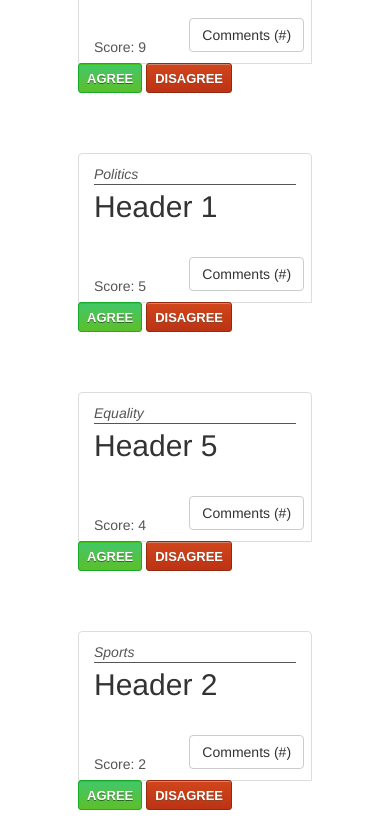
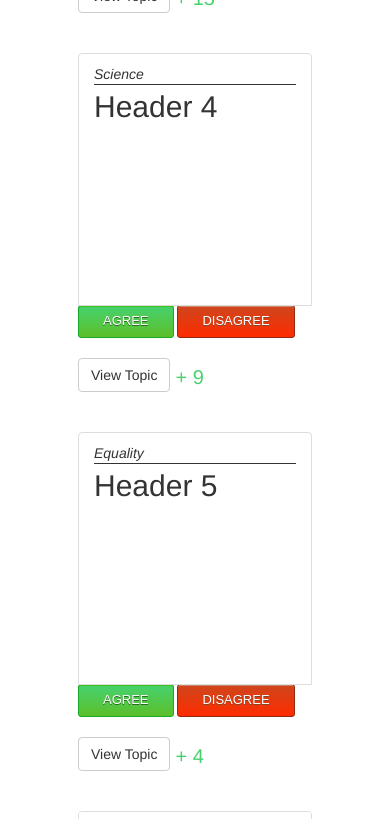
Before and after one commit to ShawnDhaliwal/debates-MEAN, a website: page index.html in a window 390 px wide. Shown: the part 633-1452 px from the top of the page. Drawn offline with nearby package versions, Linux system fonts and the light colour scheme.

Commit message:
Fixed style issues on mobile and small screen sizes

```diff
--- a/app/controllers/custom-controller.js
+++ b/app/controllers/custom-controller.js
@@ -6,10 +6,11 @@ app.controller('signup-controller', function($scope) {
 app.controller('login-controller', function($scope) {
 });
 
+
 app.controller('topics-controller', function($scope) {
 	$scope.topics = [
-	  {title: 'Header 1', score: 5, category: 'Politics'},
-	  {title: 'Header 2', score: 2, category: 'Sports'},
+	  {title: 'Header 1Header 1Header 1Header 1Header 1Header 1Header 1Header 1Header 1Header 1Header 1Header 1', agree: 3, disagree: 3, score: 0, category: 'Politics'},
+	  {title: 'HeaderHeaderHeaderHeaderHeaderHeaderHeaderHeaderHeaderHeaderHeaderHeader', score: 2, category: 'Sports'},
 	  {title: 'Header 3', score: 15, category: 'News'},
 	  {title: 'Header 4', score: 9, category: 'Science'},
 	  {title: 'Header 5', score: 4, category: 'Equality'}
@@ -18,4 +19,12 @@ app.controller('topics-controller', function($scope) {
 	  $scope.topics.push({title: $scope.topic.title, score: 0, category: $scope.topic.category});
 	  swal("Topic Created","","success");
 	};
+	$scope.incrementAgree = function(topic) {
+  		topic.score += 1;
+  		topic.agree += 1;
+	};
+	$scope.incrementDisagree = function(topic) {
+  		topic.score -= 1;
+  		topic.disagree += 1;
+	};
 });
--- a/index.html
+++ b/index.html
@@ -51,7 +51,7 @@
 			    <div class="modal-dialog">
 				    <form class="form-horizontal" ng-submit="addTopic()">
 
-			      <!-- Modal content-->
+				      	<!-- Modal content Add Topic-->
 				    	<div class="modal-content">
 				        <div class="modal-header">
 				          <button type="button" class="close" data-dismiss="modal">&times;</button>
@@ -59,28 +59,28 @@
 				        </div>
 				        <div class="modal-body">
 					    	<div class="control-group">
-				      		<!-- Username -->
 					      		<label class="control-label"  for="username">Title</label>
 					      		<div class="controls">
 					        		<input type="text" ng-model="topic.title" placeholder="" class="input-xlarge" required>
 					      		</div>
 					    	</div>
-
 						    <div class="control-group">
-				      <!-- Password -->
 						    	<label class="control-label"  for="catgeory">Category</label>
 						    	<div class="controls">
-				        <input type="text" ng-model="topic.category" placeholder="" class="input-xlarge" required>
+						    		<select required ng-model="topic.category">
+						    		  	<option value=""></option>
+										<option value="milk">Sports</option>
+										<option value="news">News</option>
+										<option value="science">Science</option>
+										<option value="politics">Politics</option>
+									</select>
 						    	</div>
 						    </div>
-
 						    <div class="control-group">
-				      <!-- Button -->
 						      <div class="controls">
 						        <button class="btn btn-info btn-md" type="submit">Submit</button>
 						      </div>
 						    </div>
-				  {{topic.title}}
 					</form>
 			        </div>
 			        <div class="modal-footer">
@@ -207,22 +207,30 @@
 		</nav>
 		<!-- End Navbar -->
 		<!-- Topic List -->
+		<dic class="topic-background">
 		<div class="topics">
 			<div ng-repeat="topic in topics | orderBy: '-score'">
 	  			<div class="list-group">
-				  <a href="#" class="list-group-item list-group-item-action">
+				  <div class="list-group-item list-group-item-action">
 				  	<p class="topic-category">{{topic.category}}</p>
 				    <h2 class="list-group-item-heading">{{topic.title}}</h2>
-				    <span class="score">Score: {{topic.score}}</span>
-				    <div class="comments-button">
-				    	<button type="button" class="btn btn-default">Comments (#)</button>
 				  </div>
-				  </a>
-				  <a href="#" class="vote-yes-button">AGREE</a>
-				  <a href="#" class="vote-no-button">DISAGREE</a>
+				  <span class = "agree-button">
+					  <button type="button" class="btn btn-default" ng-click="incrementAgree(topic)">AGREE</button>
+				  </span>
+				  <span class= "disagree-button">
+					  <button type="button" class="btn btn-default" ng-click="incrementDisagree(topic)">DISAGREE</button>
+				  </span>
+				  <span class="view-button-score">
+				  	<button type="button" class="btn btn-default">View Topic</button>
+				  	<span class="score-pos" ng-show="topic.score > 0">+ {{topic.score}}</span>
+				  	<span class="score-neu" ng-show="topic.score == 0"> {{topic.score}}</span>
+				  	<span class="score-neg" ng-show="topic.score < 0"> {{topic.score}}</span>
+				  </span>
 				</div>
   			</div>
 		</div>
+		</dic>
 		<!-- End Topic Lists -->
 	</body>
 </html>
--- a/package.json
+++ b/package.json
@@ -1,4 +1,3 @@
-
 {
   "name": "debatenow",
   "main": "server.js",
@@ -7,7 +6,7 @@
     "body-parser": "~1.9.2",
     "express": "~4.9.8",
     "jwt-simple": "^0.3.1",
-    "mongoose": "~4.2.4",
+    "mongoose": "^4.2.10",
     "morgan": "~1.5.0",
     "passport": "^0.3.0",
     "passport-jwt": "^1.2.1"
--- a/public/css/styles.css
+++ b/public/css/styles.css
@@ -1,7 +1,28 @@
+@media (max-width : 530px) {
+.topics .view-button-score {display: block;}
+
+
+}
+@media (max-width : 530px) {
+.topics .view-button-score {display: block;}
+
+
+}
+@media (max-width : 30px) {
+.topics .view-button-score {display: block;}
+
+}
 
 .topics .list-group {
 	width: 60%;
 	margin-left: 20%;
+}
+
+.topic-background{
+	border-color: red;
+	border-width: 5px;
+	border-radius: 10px;
+	border-style: 20px;
 }
 
 .topics h2{
@@ -10,29 +31,68 @@
 
 .topics .list-group button{
 	margin-bottom: 20px;
+
 }
 
-.topics .list-group a{
-	height: 150px;
+.topics .list-group .list-group-item-action{
+	height: 30%;
+	overflow: auto;
+
 }
 
-.topics .comments-button .btn{
-	position: absolute;
-	top: 70%;
-	right: 3%;
+.topics .view-button .btn-default{
+	padding:6px 24px;
 }
 
-.vote-no-button {
+.topics .agree-button .btn-default {
+	-moz-box-shadow:inset 0px 1px 0px 0px #3dc21b;
+	-webkit-box-shadow:inset 0px 1px 0px 0px #3dc21b;
+	box-shadow:inset 0px 1px 0px 0px #3dc21b;
+	background:-webkit-gradient(linear, left top, left bottom, color-stop(0.05, #47d16c), color-stop(1, #5cbf2a));
+	background:-moz-linear-gradient(top, #47d16c 5%, #5cbf2a 100%);
+	background:-webkit-linear-gradient(top, #47d16c 5%, #5cbf2a 100%);
+	background:-o-linear-gradient(top, #47d16c 5%, #5cbf2a 100%);
+	background:-ms-linear-gradient(top, #47d16c 5%, #5cbf2a 100%);
+	background:linear-gradient(to bottom, #47d16c 5%, #5cbf2a 100%);
+	filter:progid:DXImageTransform.Microsoft.gradient(startColorstr='#47d16c', endColorstr='#5cbf2a',GradientType=0);
+	background-color:#47d16c;
+	-moz-border-radius:3px;
+	-webkit-border-radius:3px;
+	border-radius:3px;
+	border:1px solid #18ab29;
+	display:inline-block;
+	cursor:pointer;
+	color:#ffffff;
+	font-family:Arial;
+	font-size:13px;
+	padding:6px 24px;
+	text-decoration:none;
+	text-shadow:0px 1px 0px #2f6627;
+}
+
+
+.topics .agree-button .btn-default:hover {
+	background:-webkit-gradient(linear, left top, left bottom, color-stop(0.05, #5cbf2a), color-stop(1, #47d16c));
+	background:-moz-linear-gradient(top, #5cbf2a 5%, #47d16c 100%);
+	background:-webkit-linear-gradient(top, #5cbf2a 5%, #47d16c 100%);
+	background:-o-linear-gradient(top, #5cbf2a 5%, #47d16c 100%);
+	background:-ms-linear-gradient(top, #5cbf2a 5%, #47d16c 100%);
+	background:linear-gradient(to bottom, #5cbf2a 5%, #47d16c 100%);
+	filter:progid:DXImageTransform.Microsoft.gradient(startColorstr='#5cbf2a', endColorstr='#47d16c',GradientType=0);
+	background-color:#5cbf2a;
+}
+
+.topics .disagree-button .btn-default {
 	-moz-box-shadow:inset 0px 1px 0px 0px #cf866c;
 	-webkit-box-shadow:inset 0px 1px 0px 0px #cf866c;
 	box-shadow:inset 0px 1px 0px 0px #cf866c;
-	background:-webkit-gradient(linear, left top, left bottom, color-stop(0.05, #d0451b), color-stop(1, #bc3315));
-	background:-moz-linear-gradient(top, #d0451b 5%, #bc3315 100%);
-	background:-webkit-linear-gradient(top, #d0451b 5%, #bc3315 100%);
-	background:-o-linear-gradient(top, #d0451b 5%, #bc3315 100%);
-	background:-ms-linear-gradient(top, #d0451b 5%, #bc3315 100%);
-	background:linear-gradient(to bottom, #d0451b 5%, #bc3315 100%);
-	filter:progid:DXImageTransform.Microsoft.gradient(startColorstr='#d0451b', endColorstr='#bc3315',GradientType=0);
+	background:-webkit-gradient(linear, left top, left bottom, color-stop(0.05, #d0451b), color-stop(1, #ff2b00));
+	background:-moz-linear-gradient(top, #d0451b 5%, #ff2b00 100%);
+	background:-webkit-linear-gradient(top, #d0451b 5%, #ff2b00 100%);
+	background:-o-linear-gradient(top, #d0451b 5%, #ff2b00 100%);
+	background:-ms-linear-gradient(top, #d0451b 5%, #ff2b00 100%);
+	background:linear-gradient(to bottom, #d0451b 5%, #ff2b00 100%);
+	filter:progid:DXImageTransform.Microsoft.gradient(startColorstr='#d0451b', endColorstr='#ff2b00',GradientType=0);
 	background-color:#d0451b;
 	-moz-border-radius:3px;
 	-webkit-border-radius:3px;
@@ -43,61 +103,22 @@
 	color:#ffffff;
 	font-family:Arial;
 	font-size:13px;
-	font-weight: bold;
-	padding:6px 8px;
+	padding:6px 24px;
 	text-decoration:none;
 	text-shadow:0px 1px 0px #854629;
-	height: 30px !important;
-	position: relative;
-	margin: 0px !important;
-	margin-bottom: 40px !important;
 
 }
-.vote-no-button:hover {
-	text-decoration: none;
-	color: white;
+
+.topics .disagree-button .btn-default:hover {
+	background:-webkit-gradient(linear, left top, left bottom, color-stop(0.05, #ff2b00), color-stop(1, #d0451b));
+	background:-moz-linear-gradient(top, #ff2b00 5%, #d0451b 100%);
+	background:-webkit-linear-gradient(top, #ff2b00 5%, #d0451b 100%);
+	background:-o-linear-gradient(top, #ff2b00 5%, #d0451b 100%);
+	background:-ms-linear-gradient(top, #ff2b00 5%, #d0451b 100%);
+	background:linear-gradient(to bottom, #ff2b00 5%, #d0451b 100%);
+	filter:progid:DXImageTransform.Microsoft.gradient(startColorstr='#ff2b00', endColorstr='#d0451b',GradientType=0);
+	background-color:#ff2b00;
 }
-
-
-.vote-yes-button {
-	-moz-box-shadow:inset 0px 1px 0px 0px #3dc21b;
-	-webkit-box-shadow:inset 0px 1px 0px 0px #3dc21b;
-	box-shadow:inset 0px 1px 0px 0px #3dc21b;
-	background:-webkit-gradient(linear, left top, left bottom, color-stop(0.05, #44c767), color-stop(1, #5cbf2a));
-	background:-moz-linear-gradient(top, #44c767 5%, #5cbf2a 100%);
-	background:-webkit-linear-gradient(top, #44c767 5%, #5cbf2a 100%);
-	background:-o-linear-gradient(top, #44c767 5%, #5cbf2a 100%);
-	background:-ms-linear-gradient(top, #44c767 5%, #5cbf2a 100%);
-	background:linear-gradient(to bottom, #44c767 5%, #5cbf2a 100%);
-	filter:progid:DXImageTransform.Microsoft.gradient(startColorstr='#44c767', endColorstr='#5cbf2a',GradientType=0);
-	background-color:#44c767;
-	-moz-border-radius:3px;
-	-webkit-border-radius:3px;
-	border-radius:3px;
-	border:1px solid #18ab29;
-	display:inline-block;
-	cursor:pointer;
-	color:#ffffff;
-	font-family:Arial;
-	font-size:13px;
-	font-weight:bold;
-	padding:6px 8px;
-	text-decoration:none;
-	text-shadow:0px 1px 0px #2f6627;
-	height: 30px !important;
-	position: relative;
-}
-.vote-yes-button:hover {
-	text-decoration: none;
-	color: white;
-
-}
-.vote-yes-button:active {
-	position:relative;
-	top:1px;
-	text-decoration: none;
-}
-
 
 .topic-category {
 	font-style: italic;
@@ -111,11 +132,28 @@
 
 .btn btn-success {
 	background-color: blue !important;
+	top: -20px;
 }
 
-.topics .score{
+ .view-button-score .score-pos{
+	font-size: 20px;
+	color: #47d16c;
 	position: absolute;
-	top: 83%;
+	margin-top: 5px;
+	margin-left: 5px;
+}
+ .view-button-score .score-neu{
+	font-size: 20px;
+	position: absolute;
+	margin-top: 5px;
+	margin-left: 5px;
+}
+ .view-button-score .score-neg{
+	font-size: 20px;
+	color: #d0451b;
+	position: absolute;
+	margin-top: 5px;
+	margin-left: 5px;
 }
 
 .nav-buttons button{
```
Lines whose indentation alone changed are shown as unchanged.
